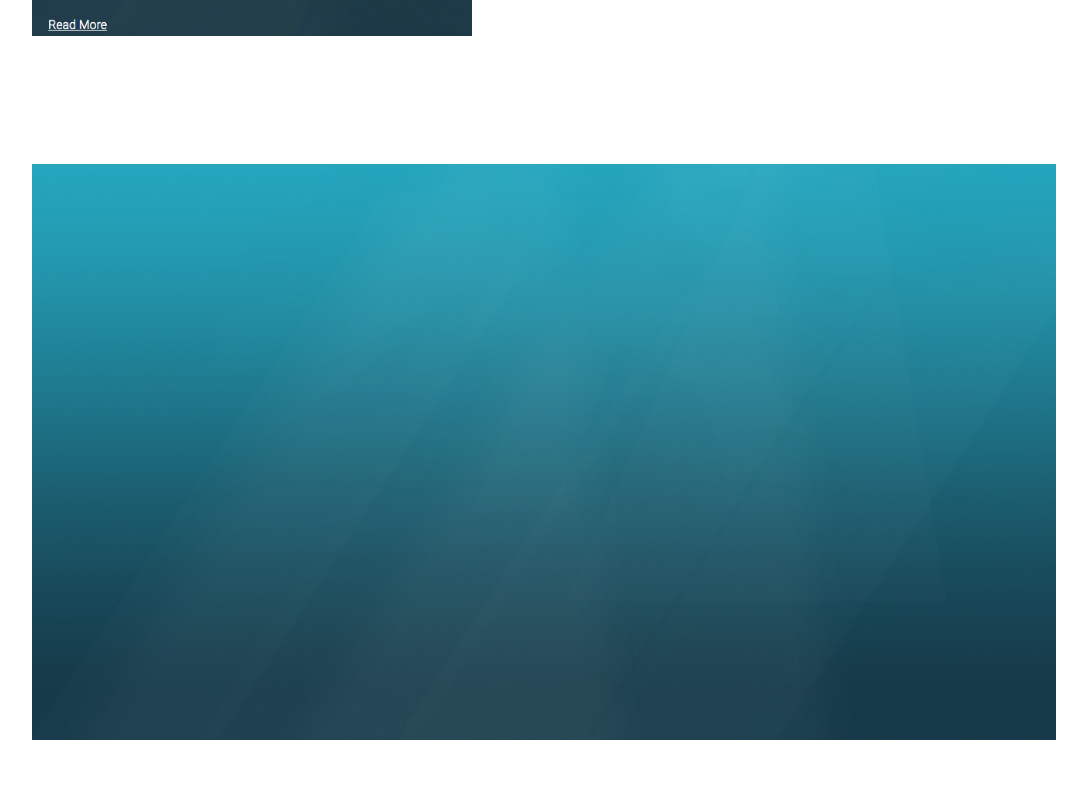
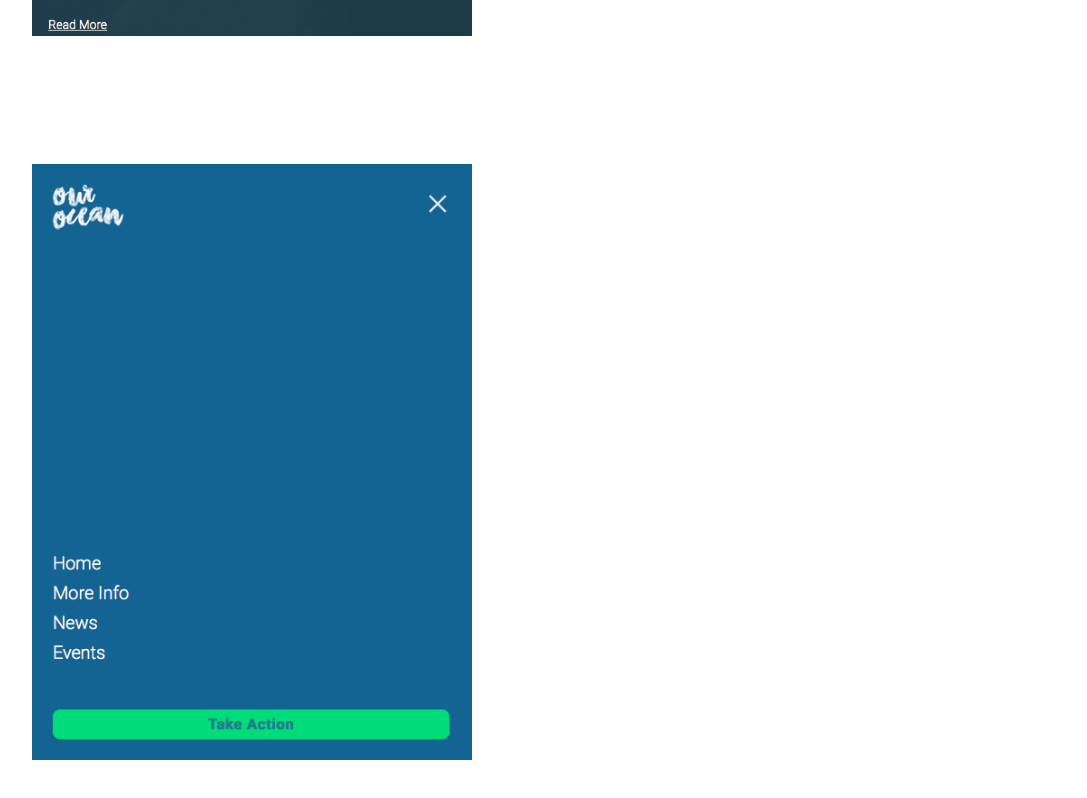
Before and after one commit to chris-schnitzer/ourocean, a website built with Parcel: page index.html in a window 1280 px wide. Shown: the part 5397-6195 px from the top of the page, without its empty margins (96-1183 px from the left). Built offline with nearby package versions, Linux system fonts and the light colour scheme.

Commit message:
image added to HTML

```diff
--- a/index.html
+++ b/index.html
@@ -36,7 +36,7 @@
   <img class="mob" src="./img/20.png">
   <img class="mob" src="./img/21.png">
   <img class="mob" src="./img/22.png">
-  <img class="dt" src="./img/bg_clean.jpg">
+  <img class="mob" src="./img/mobile_menu.png">
 
   <!-- Google Analytics: change UA-XXXXX-Y to be your site's ID. -->
   <script>
```
